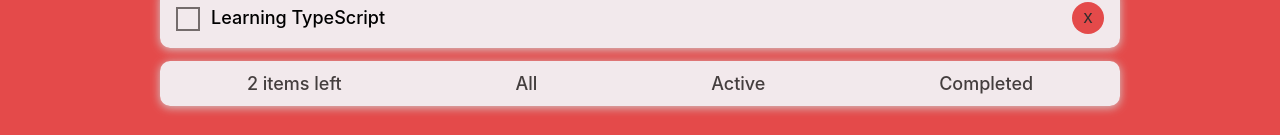
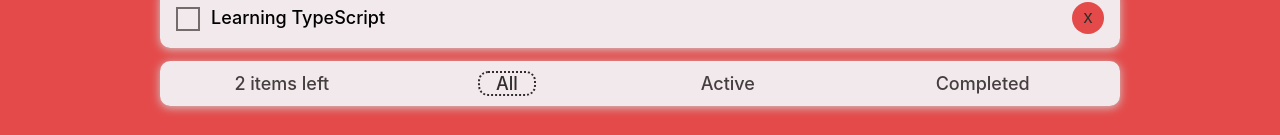
Before and after one commit to anh-vumartell/todo-app, a React (Create React App) app: page / in a window 1280 px wide. Shown: the part 687-822 px from the top of the page. Built offline with nearby package versions, Linux system fonts and the light colour scheme.

Commit message:
handle active class name on filter buttons

```diff
--- a/src/App.css
+++ b/src/App.css
@@ -232,6 +232,7 @@
   color: inherit;
   font-weight: inherit;
   cursor: pointer;
+  padding: 0 1rem;
 }
 
 .todo-tracker span:hover,
@@ -241,6 +242,7 @@
 .todo-tracker button.active {
   color: #312d2d;
   border: 2px dotted #312d2d;
+  border-radius: 10px;
 }
 
 @keyframes bouncingBtn {
--- a/src/components/Todos.tsx
+++ b/src/components/Todos.tsx
@@ -38,6 +38,14 @@ const Todos = () => {
     console.log(items);
   }, [items, displayActiveHandler, displayAllHandler, displayCompletedHandler]);
 
+  const handleActiveClass = (e) => {
+    let filterBtns = document.querySelectorAll(".todo-tracker button");
+    filterBtns.forEach((filter) => {
+      filter.classList.remove("active");
+    });
+    let currentActive = e.target;
+    currentActive.classList.add("active");
+  };
   return (
     <ul className="todos">
       {items.length === 0 && (
@@ -51,9 +59,31 @@ const Todos = () => {
           {items.length > 1 ? `${items.length} items` : `${items.length} item`}{" "}
           left
         </span>
-        <button onClick={displayAllHandler}>All</button>
-        <button onClick={displayActiveHandler}>Active</button>
-        <button onClick={displayCompletedHandler}>Completed</button>
+        <button
+          className="active"
+          onClick={(e) => {
+            displayAllHandler();
+            handleActiveClass(e);
+          }}
+        >
+          All
+        </button>
+        <button
+          onClick={(e) => {
+            displayActiveHandler();
+            handleActiveClass(e);
+          }}
+        >
+          Active
+        </button>
+        <button
+          onClick={(e) => {
+            displayCompletedHandler();
+            handleActiveClass(e);
+          }}
+        >
+          Completed
+        </button>
       </div>
     </ul>
   );
```
